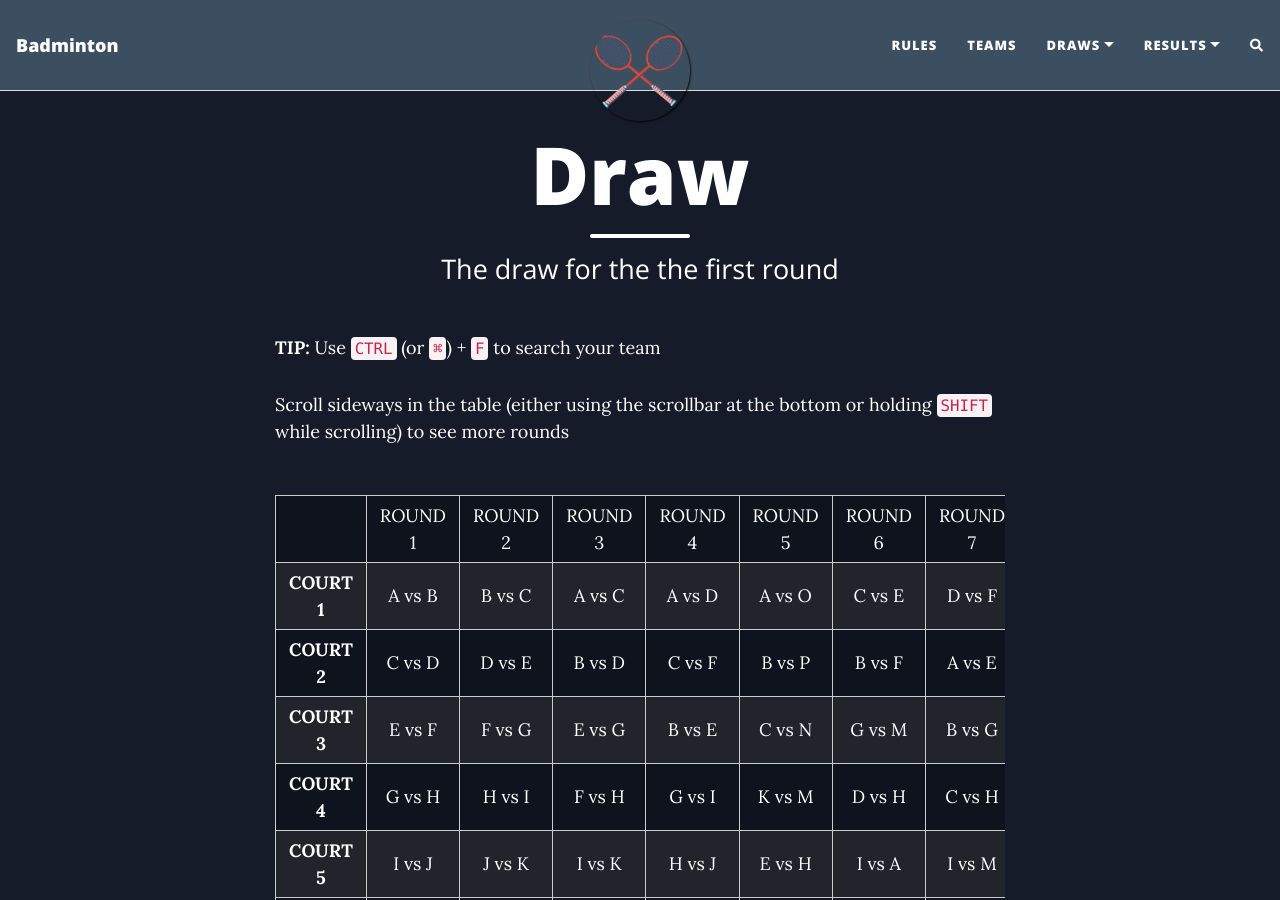
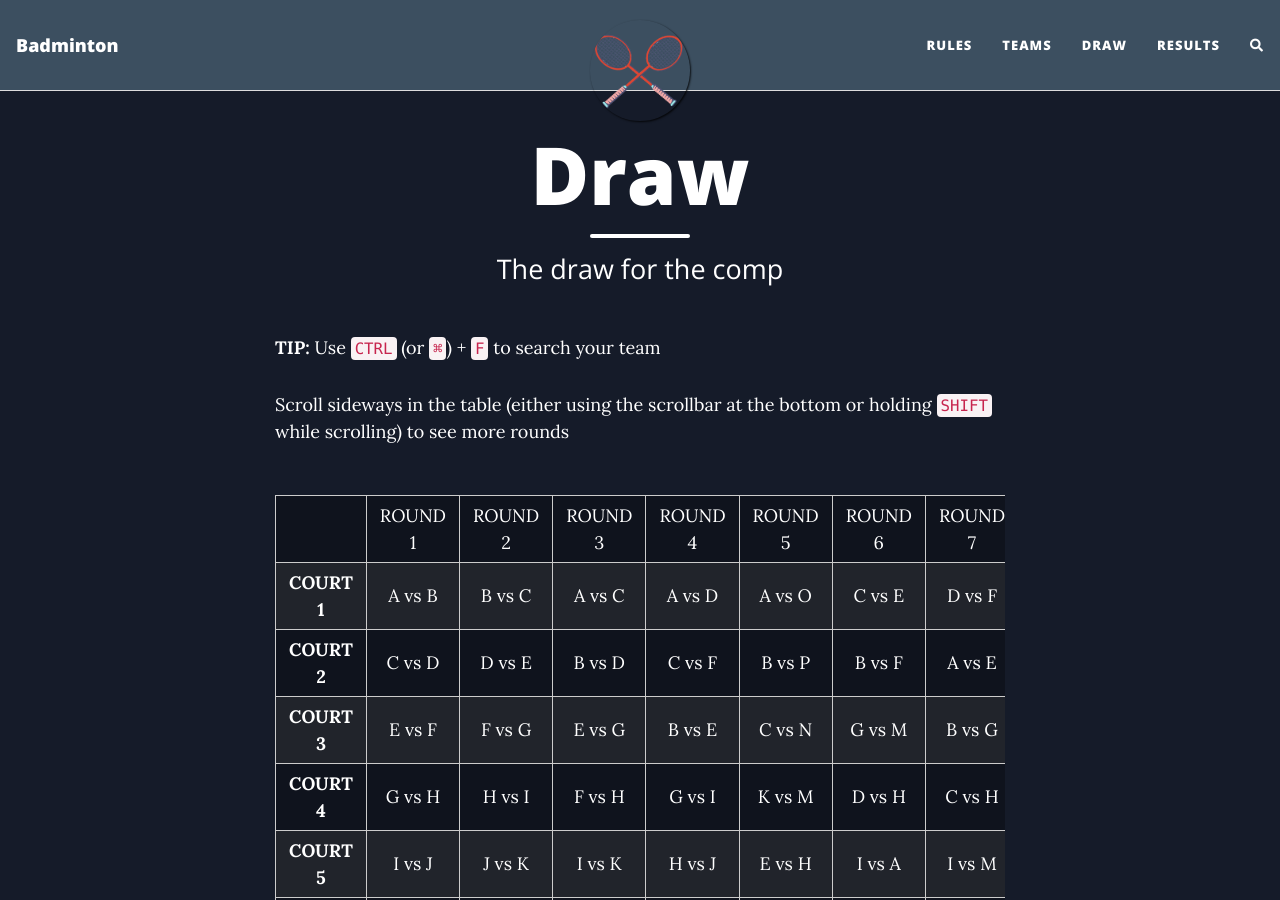
Before and after one commit to Dispatch9001/badminton, a Jekyll site: the page built from draw/firstround.md, in a window 1280 px wide and 900 px high. Built offline with Jekyll 4.4.1, drawn with Linux system fonts in a browser that asks for light colours; nearby versions of some CDN libraries; comment, search, counter and statistics services are not loaded.

Commit message:
HOTPATCH: combine rounds

```diff
--- a/_config.yml
+++ b/_config.yml
@@ -24,12 +24,14 @@ navbar-links:
 #  FAQ: "faq"
   Rules: "rules"
   Teams: "teams"
-  Draws:
-    - First Round: "draw/firstround"
-    - Second Round: "draw/secondround"
-  Results:
-    - First Round: "results/firstround"
-    - Second Round: "results/secondround"
+  Draw: "draw/firstround"
+  Results: "results/firstround"
+#  Draws:
+#    - First Round: "draw/firstround"
+#    - Second Round: "draw/secondround"
+#  Results:
+#    - First Round: "results/firstround"
+#    - Second Round: "results/secondround"
 #  Other:
 #    - Beautiful Jekyll: "https://beautifuljekyll.com"
 #    - Learn markdown: "https://www.markdowntutorial.com/"
--- a/draw/firstround.md
+++ b/draw/firstround.md
@@ -1,7 +1,7 @@
 ---
 layout: page
 title: Draw
-subtitle: The draw for the the first round
+subtitle: The draw for the comp
 ---
 
 **TIP:** Use `CTRL` (or `⌘`) + `F` to search your team
```
